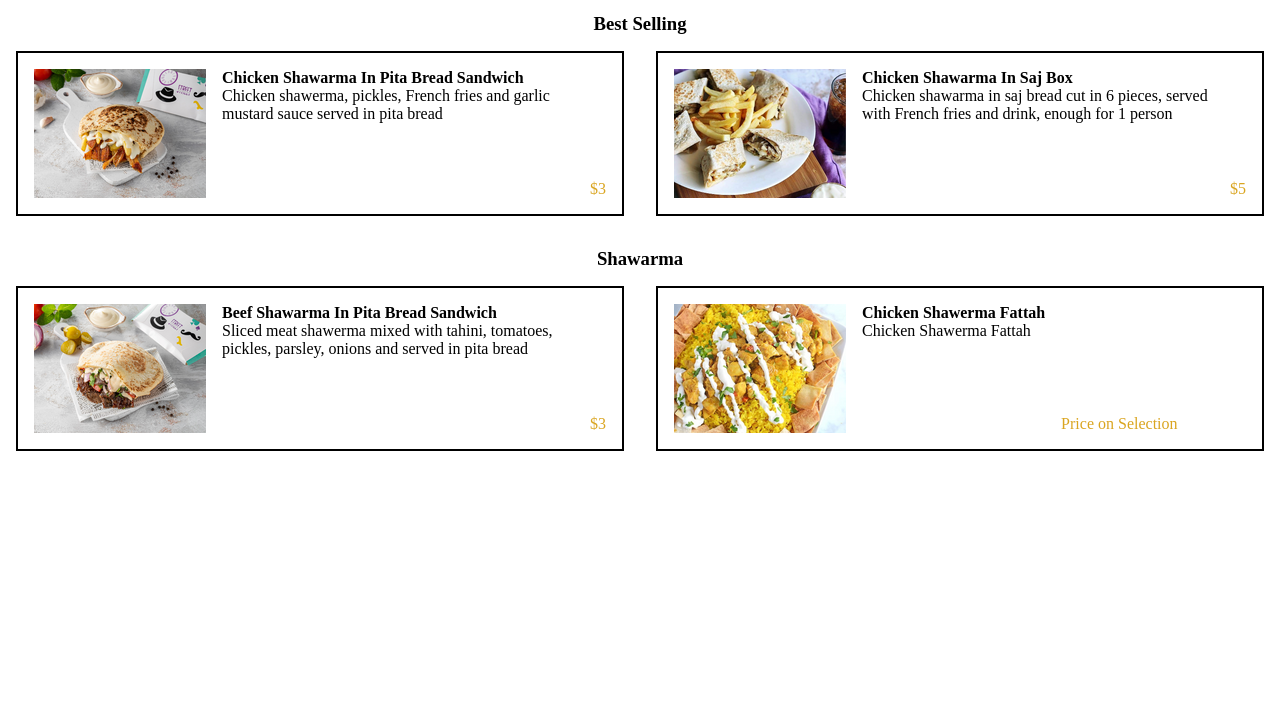
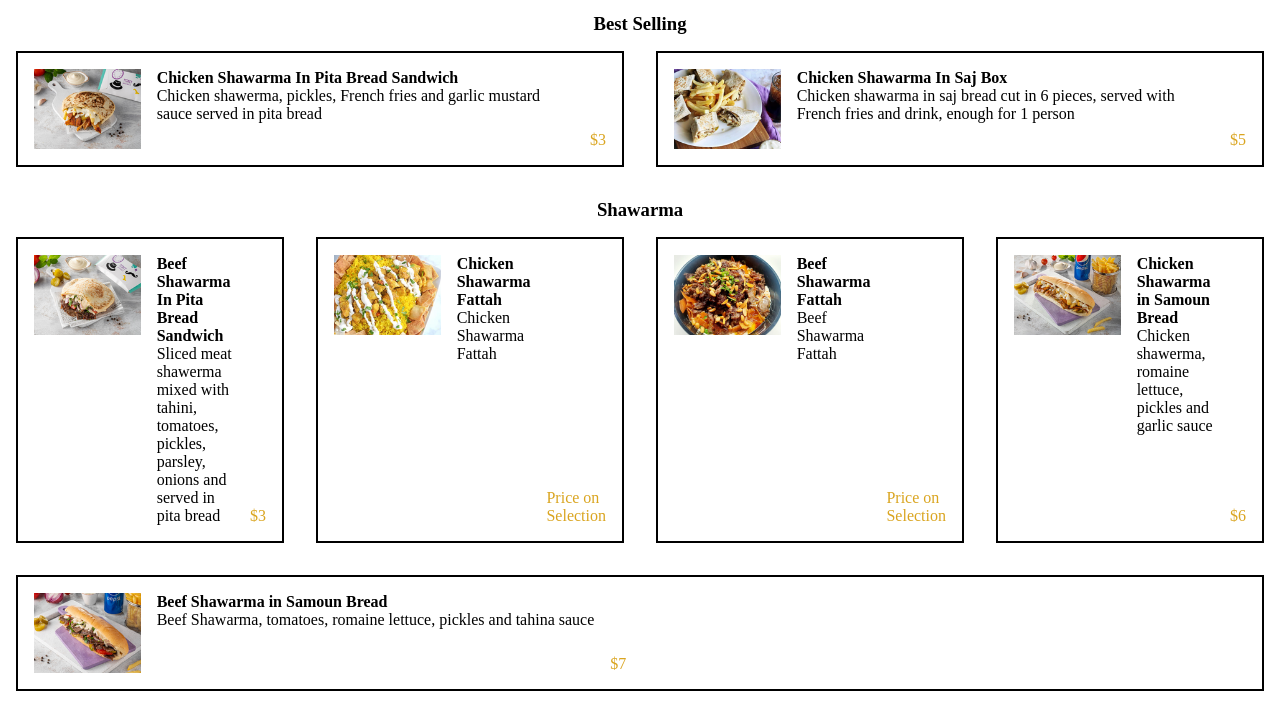
Before and after one commit to emShalaby/resturant_page, a website built with webpack: page dist/index.html in a window 1280 px wide. Both pictures are taken after a click on the element "menu". Shown: the part 106-813 px from the top of the page. Built offline with nearby package versions, Linux system fonts and the light colour scheme.

Commit message:
add all items on the shawarma section

```diff
--- a/src/menu.js
+++ b/src/menu.js
@@ -2,6 +2,9 @@ import img0 from "./chicken-pita-sandwich.png";
 import img1 from "./chicken-sajbox.png";
 import img2 from "./beef-shawarma-pita.png";
 import img3 from "./chicken-shawarma-fattah.png";
+import img4 from "./beef-shawarma-fattah.png";
+import img5 from "./chicken-shawarma-samoun.png";
+import img6 from "./beef-shawarma-samoun.png";
 export function menuPage() {
   if (document.querySelector("#header"))
     document.querySelector("#header").remove();
@@ -83,8 +86,29 @@ export function menuPage() {
   createItem(
     img3,
     "Price on Selection",
-    "Chicken Shawerma Fattah",
-    "Chicken Shawerma Fattah",
+    "Chicken Shawarma Fattah",
+    "Chicken Shawarma Fattah",
+    "shawarma-items"
+  );
+  createItem(
+    img4,
+    "Price on Selection",
+    "Beef Shawarma Fattah",
+    "Beef Shawarma Fattah",
+    "shawarma-items"
+  );
+  createItem(
+    img5,
+    "$6",
+    "Chicken Shawarma in Samoun Bread",
+    "Chicken shawerma, romaine lettuce, pickles and garlic sauce",
+    "shawarma-items"
+  );
+  createItem(
+    img6,
+    "$7",
+    "Beef Shawarma in Samoun Bread",
+    "Beef Shawarma, tomatoes, romaine lettuce, pickles and tahina sauce",
     "shawarma-items"
   );
 }
--- a/src/style.css
+++ b/src/style.css
@@ -40,6 +40,9 @@
     flex-wrap: wrap;
     text-align: left;
 }
+.menu-item>img{
+    height: 80px;
+}
 .price{
     align-self: flex-end;
     color: goldenrod;
```
Also changed, not shown: dist/1ce215f1a70f0aea1236.png (added), dist/7d407707d2a7167cff2d.png (added), dist/ca58bec5ea08c6e84256.png (added), dist/main.js, src/beef-shawarma-fattah.png (added), src/beef-shawarma-samoun.png (added), src/chicken-shawarma-samoun.png (added).
